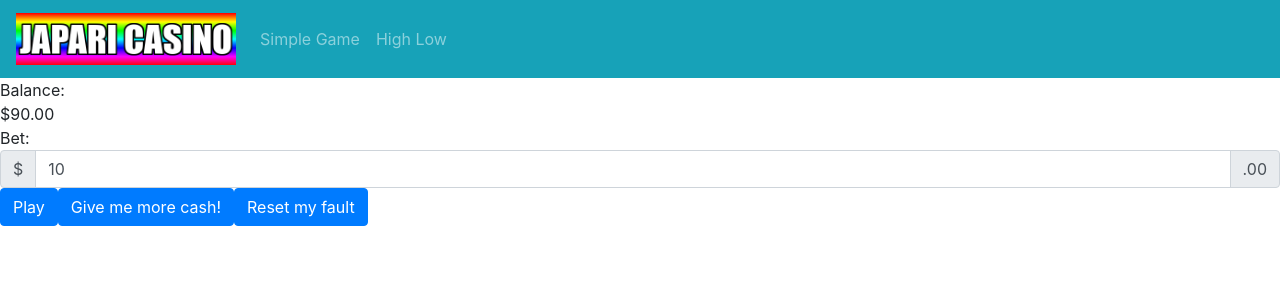
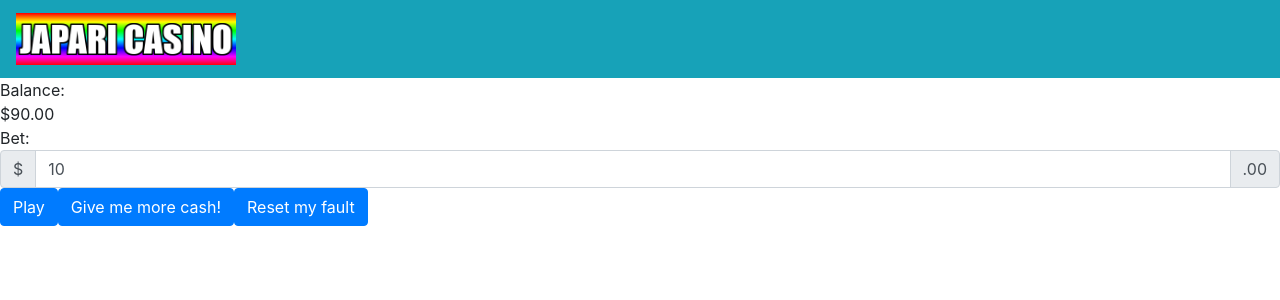
Before and after one commit to japari-dev/japari-casino, a Vue app: page /#/SimpleGame in a window 1280 px wide. Shown: the top 300 px of the page. Built offline with nearby package versions, Linux system fonts and the light colour scheme.

Commit message:
[src/App.vue] remove navbar items

```diff
--- a/src/App.vue
+++ b/src/App.vue
@@ -4,11 +4,6 @@
       <b-navbar-brand
         ><img src="./assets/logo.png" width="220pm"
       /></b-navbar-brand>
-
-      <b-navbar-nav>
-        <b-nav-item href="#/SimpleGame">Simple Game</b-nav-item>
-        <b-nav-item href="#/HighLow">High Low</b-nav-item>
-      </b-navbar-nav>
     </b-navbar>
 
     <router-view />
```
